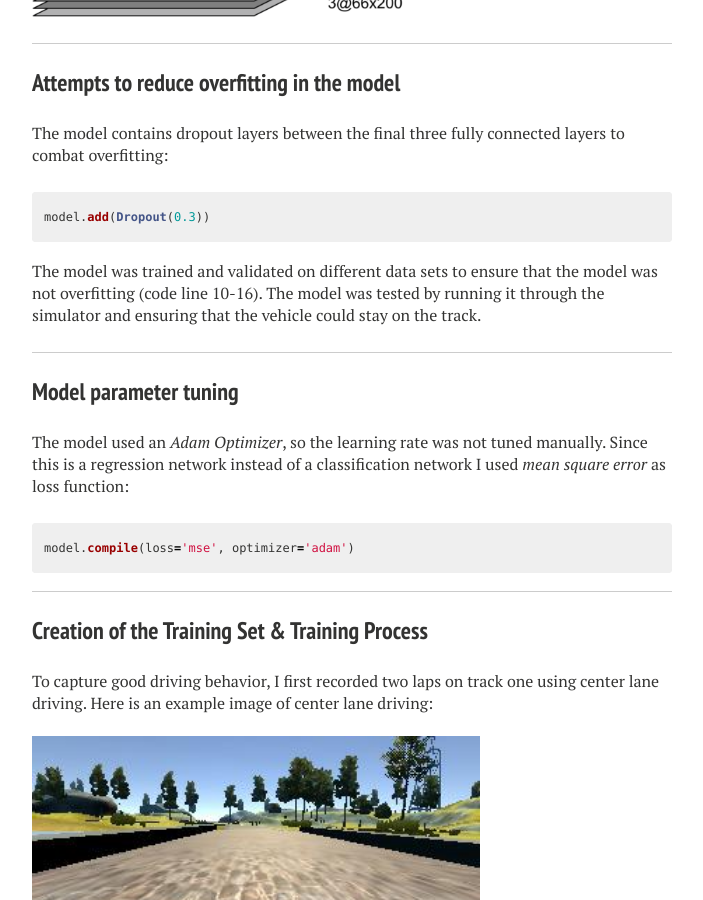
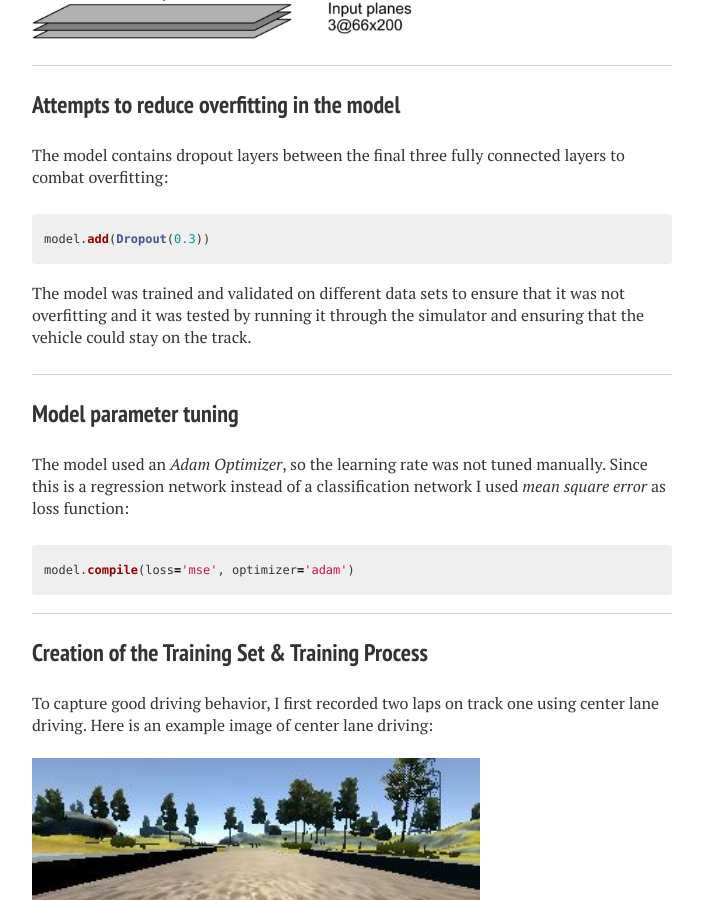
Before and after one commit to IacopomC/iacopomc.github.io, a Jekyll site: the page built from _projects/2020-08-03-behavioral-cloning-project.md, in a window 1280 px wide and 900 px high, scrolled down 1762 px. Shown: the whole window, without its empty margins (288-991 px from the left). Built offline with Jekyll 4.4.1, drawn with Linux system fonts in a browser that asks for light colours; nearby versions of some CDN libraries.

Commit message:
Fix formatting

````diff
--- a/_projects/2020-08-03-behavioral-cloning-project.md
+++ b/_projects/2020-08-03-behavioral-cloning-project.md
@@ -45,6 +45,8 @@ model.add(Dense(1)) # I only want to predict steering angle
 
 The model includes RELU layers throughout the convolutional layers to introduce nonlinearity, and the data is normalized in the model using a Keras lambda layer.
 
+<br/>
+
 Here is a visualization of the architecture of the Nvidia Team:
 
 <br/>
@@ -61,7 +63,7 @@ The model contains dropout layers between the final three fully connected layers
 model.add(Dropout(0.3))
 ```
 
-The model was trained and validated on different data sets to ensure that the model was not overfitting (code line 10-16). The model was tested by running it through the simulator and ensuring that the vehicle could stay on the track.
+The model was trained and validated on different data sets to ensure that it was not overfitting and it was tested by running it through the simulator and ensuring that the vehicle could stay on the track.
 
 ---
 
@@ -87,6 +89,8 @@ To capture good driving behavior, I first recorded two laps on track one using c
 
 I then recorded the vehicle recovering from the left side and right side of the road back to center so that the vehicle would learn to steer properly and get back on track. A little trick here is to delete the data entries where the steering value is zero, because it contains the action of driving the car along the sideline.
 
+<br/>
+
 These images show what a recovery looks like:
 
 <br/>
@@ -99,7 +103,11 @@ These images show what a recovery looks like:
 
 To help the model generalize better I recorded the vehicle driving counter-clockwise
 
+<br/>
+
 Data augmentation can help generate more points in the "feature" space and make the trained model more robust. To augment the data set, I also flipped the images horizontally and inverted the angles: this would teach the car to steer clockwise and counter-clockwise.
+
+<br/>
 
 I used the side car images for training too. This carries two benefits:
 * it's three times as much data
@@ -107,6 +115,8 @@ I used the side car images for training too. This carries two benefits:
 
 Since the steering angle associated to the side cameras is the same as the one in the center even though the image appears off to one side of the road, I applied a correction factor of *+- 0.2* to the relative steering angle.
 
+<br/>
+
 After the collection process, I had X number of data points. I then preprocessed this data by removing the top 70 pixels that contains the landscape and the bottom 25 pixels that contains the car hood.
 
 ---
````
